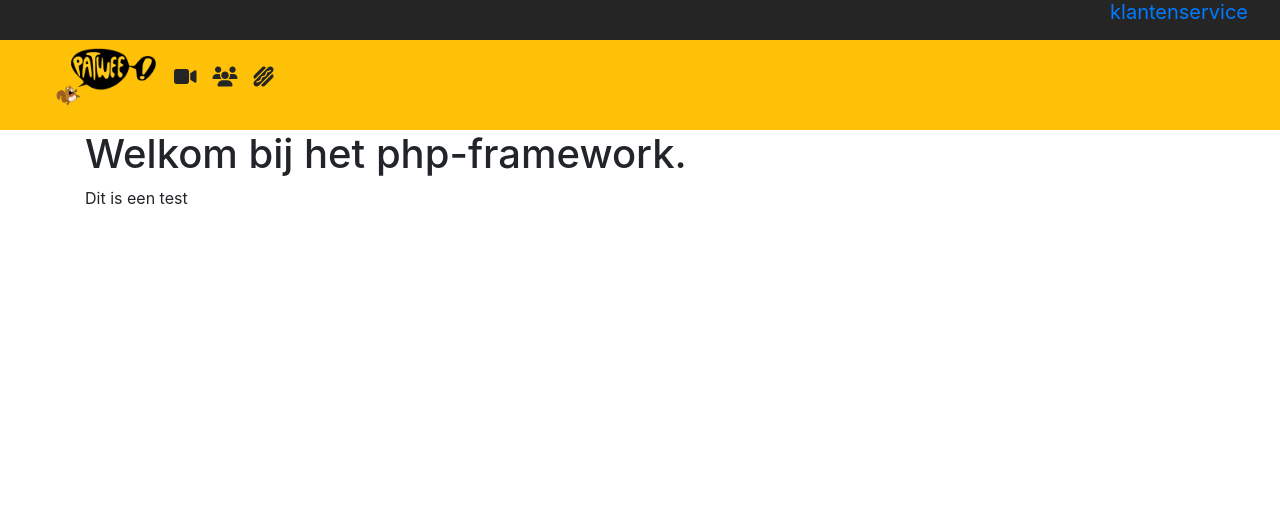
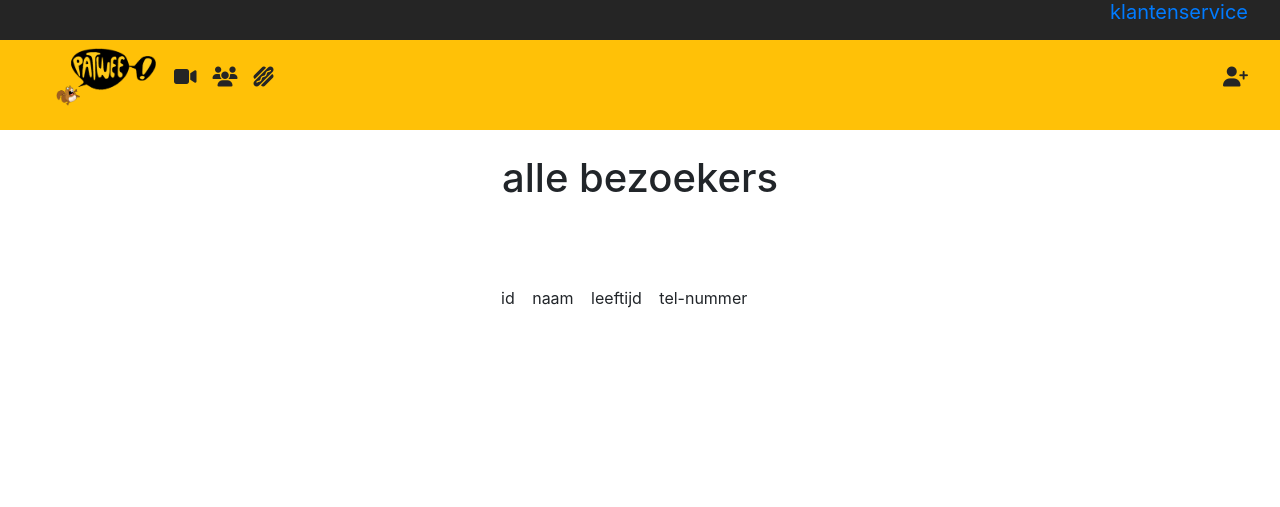
Before and after one commit to Swen0109/Bioscoop, a PHP site: page /webapp/bezoekers/index in a window 1280 px wide. Shown: the top 507 px of the page. Run offline with PHP 8.4, Linux system fonts and the light colour scheme; data that the repository does not hold is empty; some libraries are stand-ins or nearby versions.

Commit message:
no message

```diff
--- a/patwee/controller/bezoekersController.php
+++ b/patwee/controller/bezoekersController.php
@@ -6,3 +6,15 @@ function index()
 {
 	render("bezoekers/index", array('bezoekers' => getAllbezoekers()));
 }
+
+function create(){
+    render2("bezoekers/create");
+}
+
+function store(){
+    $naam=$_POST["naam"];
+    $leeftijd=$_POST["leeftijd"];
+    $telNummer=$_POST["telNummer"];
+    createbezoeker($naam, $leeftijd, $telNummer);
+    index();
+}
--- a/patwee/core/core.php
+++ b/patwee/core/core.php
@@ -27,3 +27,15 @@ function render($filename, $data = null)
 	require(ROOT . 'view/' . $filename . '.php');
 	require(ROOT . 'view/templates/footer.php');
 }
+function render2($filename, $data = null)
+{
+	if ($data) {
+
+		foreach($data as $key => $value) {
+			$$key = $value;
+		}
+	}
+
+	require(ROOT . 'view/templates/Noheader.php');
+	require(ROOT . 'view/' . $filename . '.php');
+}
--- a/patwee/model/functieModel.php
+++ b/patwee/model/functieModel.php
@@ -47,3 +47,12 @@ function getAllreserveringen(){
 
 	return $statement->fetchAll();
 }
+
+function createbezoeker($naam, $leeftijd, $telNummer){
+    $conn=openDatabaseConnection();
+    $statement=$conn->prepare("INSERT INTO bezoekers (naam, leeftijd, telNummer) VALUES (:naam, :leeftijd, :telNummer)");
+    $statement->bindParam(":naam" , $naam);
+	$statement->bindParam(":leeftijd" , $leeftijd);
+	$statement->bindParam(":telNummer" , $telNummer);
+    $statement->execute();
+}
--- a/patwee/view/bezoekers/index.php
+++ b/patwee/view/bezoekers/index.php
@@ -1,90 +1,34 @@
 <div class="container">
- <h1>Welkom bij het php-framework.</h1>
- <p>Dit is een test</p>
- <br>
- <br>
- <br>
- <br>
- <br>
- <br>
- <br>
- <br>
- <br>
- <br>
- <br>
- <br>
- <br>
- <br>
- <br>
- <br>
- <br>
- <br>
- <br>
- <br>
- <br>
- <br>
- <br>
- <br>
- <br>
- <br>
- <br>
- <br>
- <br>
- <br>
- <br>
- <br>
- <br>
- <br>
- <br>
- <br>
- <br>
- <br>
- <br>
- <br>
- <br>
- <br>
- <br>
- <br>
- <br>
- <br>
- <br>
- <br>
- <br>
- <br>
- <br>
- <br>
- <br>
- <br>
- <br>
- <br>
- <br>
- <br>
- <br>
- <br>
- <br>
- <br>
- <br>
- <br>
- <br>
- <br>
- <br>
- <br>
- <br>
- <br>
- <br>
- <br>
- <br>
- <br>
- <br>
- <br>
- <br>
- <br>
- <br>
- <br>
- <br>
- <br>
- <br>
- <br>
- <br>
- <br>
+
+    <br><h1 class="text-center">alle bezoekers</h1>
+
+	<table style="position: absolute; left:500px; top:285px;">
+		<tr class="thead" >
+			<td>id</td>
+			<td>&nbsp;&nbsp;&nbsp;</td>
+			<td>naam</td>
+			<td>&nbsp;&nbsp;&nbsp;</td>
+			<td>leeftijd</td>
+            <td>&nbsp;&nbsp;&nbsp;</td>
+			<td>tel-nummer</td>
+            <td>&nbsp;&nbsp;&nbsp;</td>
+		</tr>
+		<?php
+			foreach($bezoekers as $bezoeker){
+		?>
+		<tr>
+			<td><?php echo $bezoeker["id"] ?></td>
+			<td></td>
+			<td><?php echo $bezoeker["naam"] ?></td>
+            <td></td>
+			<td><?php echo $bezoeker["leeftijd"] ?></td>
+            <td></td>
+			<td><?php echo $bezoeker["telNummer"] ?></td>
+            <td>&nbsp;&nbsp;&nbsp;</td>
+			<td><a class="btn btn-dark" href="<?php echo URL ?>home/update/<?php echo $bezoeker["id"] ?>">Wijzigen</a></td>
+			<td><a class="btn btn-dark" href="<?php echo URL ?>home/delete/<?php echo $bezoeker["id"] ?>">Verwijderen</a></td>
+		</tr>
+		<?php
+            }
+		?>
 </div>
--- a/patwee/view/templates/header.php
+++ b/patwee/view/templates/header.php
@@ -14,11 +14,14 @@
 				<li  class="navbar-brand"><a href="<?= URL ?>home/index">klantenservice</a></li>
 			</ul>
 		</nav>
-		<nav class="navbar navbar-expand-lg navbar-dark bg-warning sticky-top">
+		<nav class="navbar navbar-expand-lg navbar-dark bg-warning sticky-top justify-content-between">
 			<ul class="d-flex align-self-center">
 				<img src="<?php echo URL ?>public/afbeeldingen/logo/patwee_logo_black.png?>" style="width:100px;">&nbsp;&nbsp;&nbsp;&nbsp;
 				<li  class="navbar-brand align-self-center"><a href="<?= URL ?>home/index"><i class="fas fa-video" style="color:#252525;"></i></a></li>
 				<li  class="navbar-brand align-self-center"><a href="<?= URL ?>bezoekers/index"><i class="fas fa-users" style="color:#252525;"></i></a></li>
 				<li  class="navbar-brand align-self-center"><a href="<?= URL ?>snackbar/index"><i class="fas fa-hotdog"  style="color:#252525;"></i></a></li>
 			</ul>
+			<ul>
+			<li  class="navbar-brand align-self-center"><a href="<?= URL ?>bezoekers/create"><i class="fas fa-user-plus" style="color:#252525;"></i></a></li>
+			</ul>
 		</nav>
```
Also changed, not shown: patwee/view/bezoekers/create.php (added, +14 -0 lines), patwee/view/templates/Noheader.php (added, +10 -0 lines).
